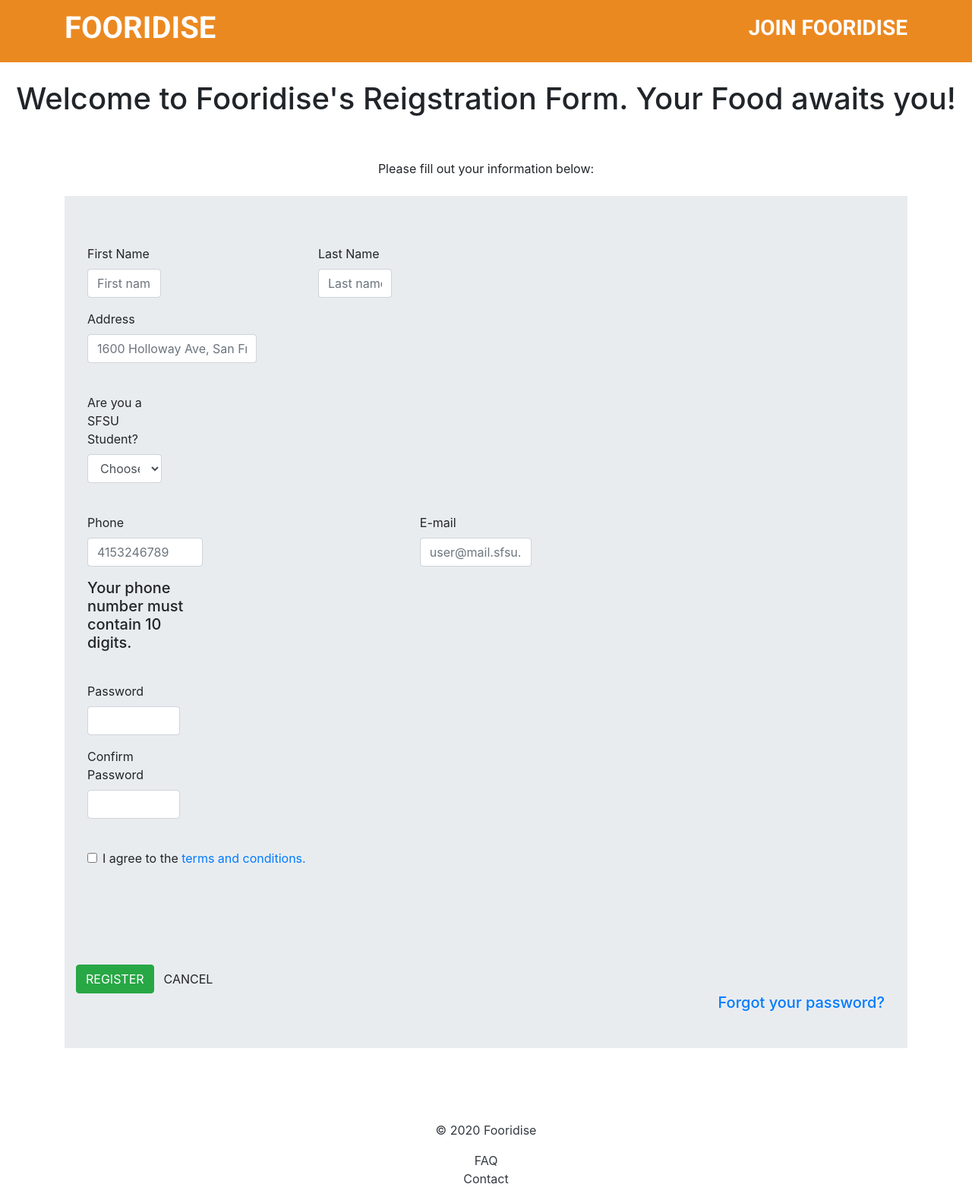
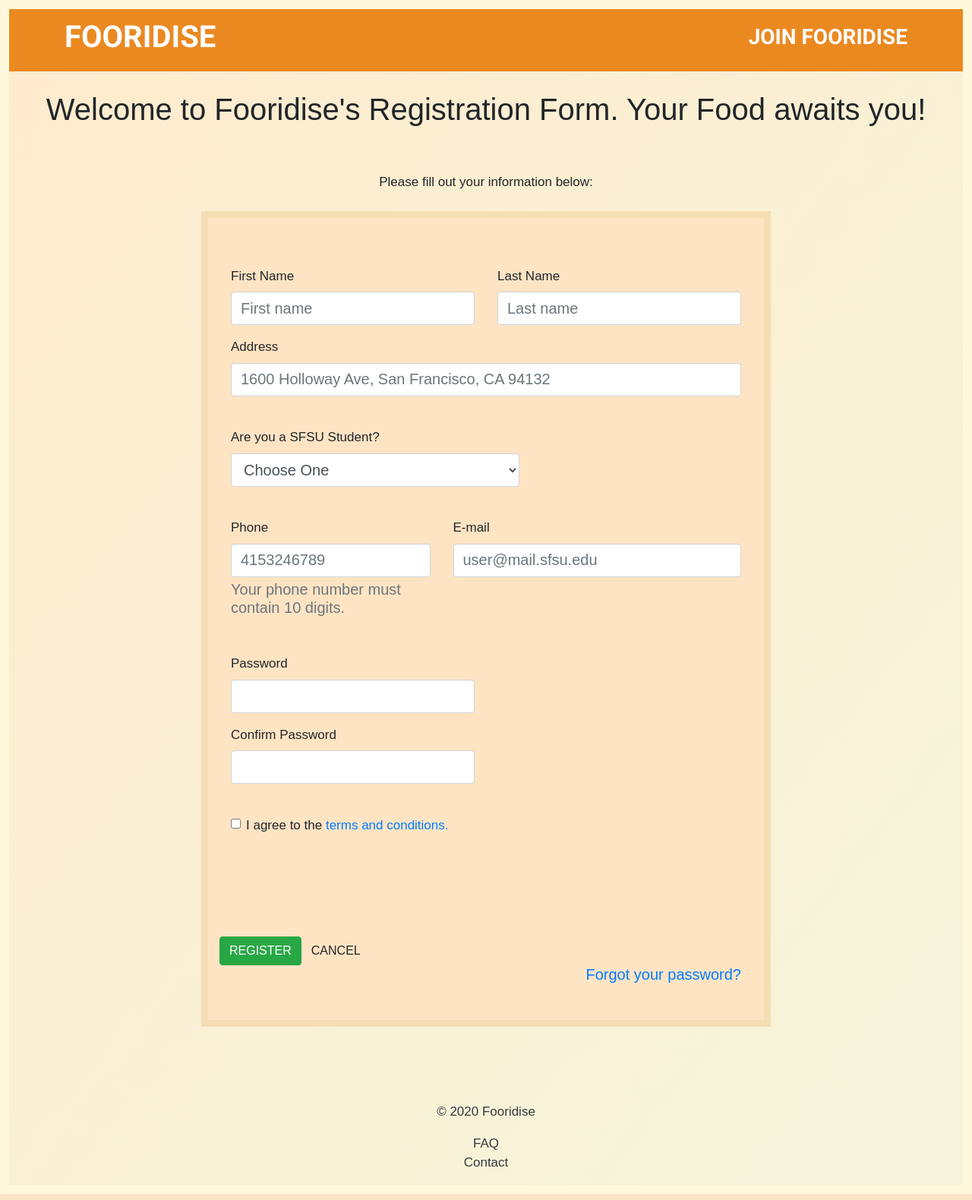
Before and after one commit to luisdiaz1997/CSC642_Project, a Flask app: page /costumer_reg in a window 1280 px wide. Shown: the whole page at 76% size. Run offline with Flask 2, Linux system fonts and the light colour scheme; some libraries are stand-ins or nearby versions.

Commit message:
added style to customer

```diff
--- a/templates/choose_reg.html
+++ b/templates/choose_reg.html
@@ -12,7 +12,7 @@
         <div class="card-body">
             <h6 class="card-title">Register as a customer to start ordering from your favorite restaurants!</h6>
         </div>
-        <a class="btn btn-primary" href="/costumer_reg" role="button" style="height:50px; background-color: #EB8921; width: 600px; left: 28%; border-radius:5px">
+        <a class="btn btn-primary" href="/costumer_reg" role="button" style="background-color: #EB8921">
             <h3 style="text-align: center">Register as a Customer</h3>
         </a>
         <br>
@@ -28,7 +28,7 @@
         <div class="card-body">
             <h6 class="card-title">Register as a restaurant to start serving food to your favorite customers!</h6>
         </div>
-        <a class="btn btn-primary" href="/step1" role="button" style="height:50px; background-color: #EB8921; width: 600px; left: 28%; border-radius:5px">
+        <a class="btn btn-primary" href="/step1" role="button" style="background-color: #EB8921">
             <h3 style="text-align: center">Register as a Restaurant</h3>
         </a>
         <br>
--- a/templates/costumer_reg.html
+++ b/templates/costumer_reg.html
@@ -7,7 +7,7 @@
 {% include 'navbar_2.html' %}
 <br>
 <center>
-    <h1>Welcome to Fooridise's Reigstration Form. Your Food awaits you!</h1>
+    <h1>Welcome to Fooridise's Registration Form. Your Food awaits you!</h1>
     <br>
     <br> Please fill out your information below:
 </center>
@@ -16,32 +16,32 @@
     <div class="container jumbotron jumbotron-fluid" id="main-container">
         <div class="container center-div">
             <div class="col-lg-12">
-                <form id="registrationForm" method="post" action="indi_verification.php" data-toggle="validator">
+                <form id="registrationForm" method="post" action="/thankyou" data-toggle="validator">
                     <div class="row">
-                        <div class="wrapper">
-                            <div class="form-group col-md-5 has-feedback">
+
+                      <div class="form-group col-lg-6 col-md-5 has-feedback">
                           <label for="firstName">First Name</label>
                           <input type="text" class="form-control" id="firstName" placeholder="First name" name="firstName" pattern="[a-zA-Z]+" required>
                       </div>
-                        </div>
-                        <div class="wrapper">
-                            <div class="form-group col-md-5 has-feedback">
+
+
+                      <div class="form-group col-lg-6 col-md-5 has-feedback">
                           <label for="lastName">Last Name</label>
                           <input type="text" class="form-control" id="lastName" placeholder="Last name" name="lastName" pattern="[a-zA-Z]+" required>
                       </div>
-                        </div>
+
                     </div>
                     <div class="row">
-                        <div class="wrapper">
-                            <div class="form-group col-md-10">
+
+                      <div class="form-group col-md-12">
                           <label for="address">Address</label>
                           <input type="text" class="form-control" id="address" placeholder="1600 Holloway Ave, San Francisco, CA 94132" name="address" pattern="[a-zA-Z0-9]+" required>
                       </div>
-                        </div>
+
                     </div>
                     <br>
                     <div class="row">
-                        <div class="wrapper">
+
                       <div class="form-group col-md-7">
                           <label for="education">Are you a SFSU Student?</label>
                           <select name="education" id="education" class="form-control">
@@ -50,61 +50,57 @@
                               <option>No</option>
                           </select>
                       </div>
-                        </div>
+
                     </div>
                     <br>
                     <div class="row">
-                        <div class="wrapper">
+
                             <div class="form-group col-md-5">
                                 <label for="phone">Phone</label>
                                 <input type="text" class="form-control" id="phone" placeholder="4153246789" name="phone" pattern="[0-9]{10}" required>
-                                <p class="form-text text-muted">
-                                <h5>
-                                    Your phone number must contain 10 digits.
-                                </h5>
-                                </p>
+                                <h5 class="form-text text-muted">Your phone number must contain 10 digits.</h5>
+
                             </div>
-                        </div>
-                        <div class="wrapper">
+
+
                         <div class="form-group col-md-7">
                             <label for="email">E-mail</label>
                             <input type="email" class="form-control" id="email" placeholder="user@mail.sfsu.edu" name="email">
                         </div>
                     </div>
-                    </div>
                     <br>
                     <div class="row">
-                        <div class="wrapper">
+
                         <div class="form-group col-md-6 has-feedback">
                             <label for="password">Password</label>
                             <input type="password" class="form-control" id="password" name="password" pattern="[a-zA-Z0-9]+" required>
                         </div>
-                        </div>
+
                     </div>
                     <div class="row">
-                        <div class="wrapper">
+
                             <div class="form-group col-md-6">
                                 <label for="passwordConfirmation">Confirm Password</label>
                                 <input type="password" class="form-control" id="passwordConfirmation" name="passwordConfirmation">
                             </div>
-                        </div>
+
                     </div>
                     <br>
                     <div class="form-group">
-                        <div class="wrapper2">
+
                             <div class="form-check">
                                 <input class="form-check-input" type="checkbox" id="terms" name="terms"> I agree to the <a href="/FormAux" target="_blank">terms and conditions.</a>
                             </div>
-                        </div>
+
                     </div>
                     <br>
                     <div class="row">
-                        <div class="wrapper">
+
                             <div class="form-group col-md-6">
                                 <div class="g-recaptcha" data-sitekey="6Lf6kLIZAAAAALC22EX4M4oBxDR-SZWhnxu6dm-A"></div>
 
                             </div>
-                        </div>
+
                     </div>
                     <br>
                     <br>
@@ -230,6 +226,56 @@
         width:50%;
         margin:auto
     }
+    body {
+    background: linear-gradient(to bottom right, blanchedalmond, beige);
+    font-family: 'Nunito', sans-serif;
+    font-size: 17px;
+    border: 12px solid cornsilk;
+}
+
+#map {
+    height: 100%;
+}
+
+#gmap_canvas {
+    height: 250px;
+    width: 250px;
+}
+
+.jumbotron {
+    background: bisque;
+    max-width: 750px;
+    border: 9px solid wheat;
+}
+
+.center-div {
+    margin: 0 auto;
+    width: 100%
+}
+
+.form-control {
+    font-size: 20px;
+}
+
+.wrapper {
+    margin: 0 auto;
+}
+
+.wrapper .glyphicon {
+    position: absolute;
+    padding-right: 49px;
+    padding-top: 3px;
+}
+
+.wrapper2 {
+    margin: 0 auto;
+}
+
+.wrapper2 .glyphicon {
+    position: absolute;
+    padding-right: 250px;
+    padding-top: 3px;
+}
 </style>
 
 {% endblock %}
```
Also changed, not shown: templates/FormAux.html (+50 -0 lines), templates/FormAux2.html (+50 -0 lines), templates/navbar.html (+29 -1 lines), templates/navbar_3.html (added, +52 -0 lines). Lines whose indentation alone changed are shown as unchanged.
